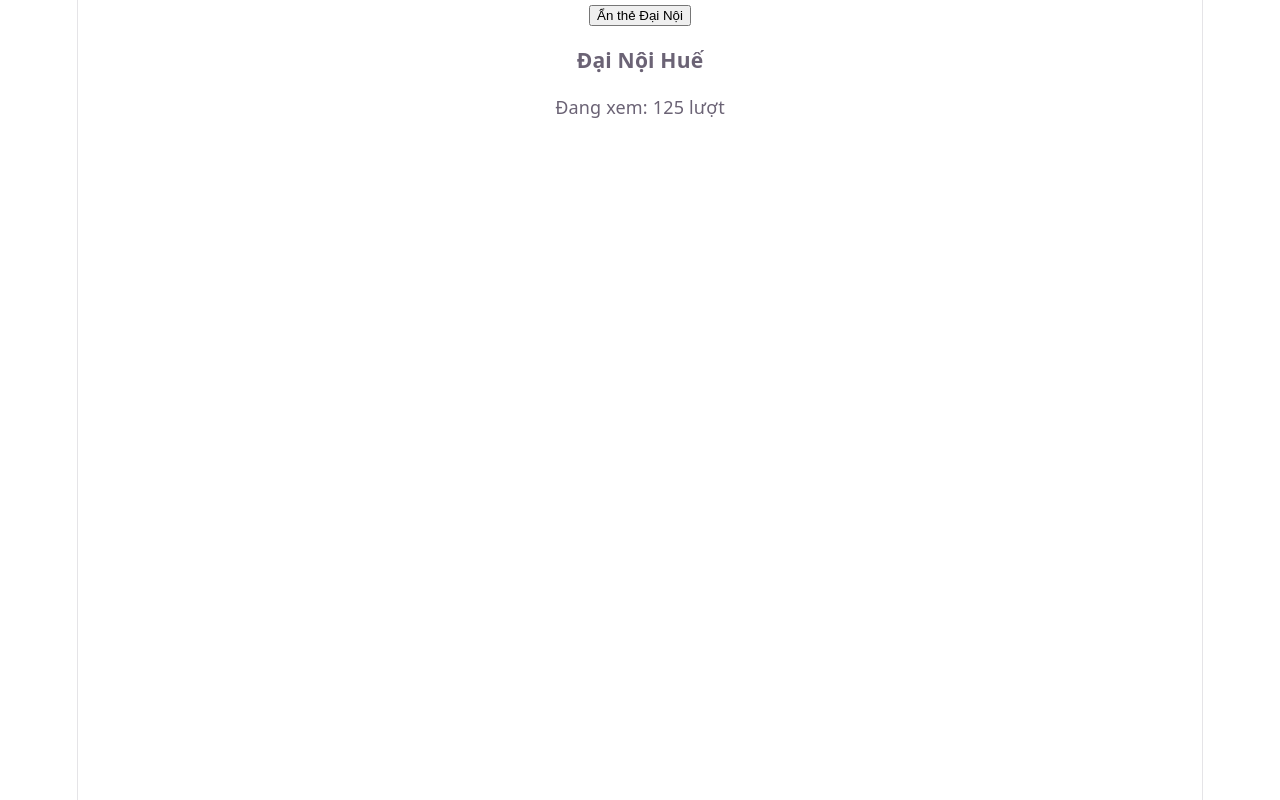
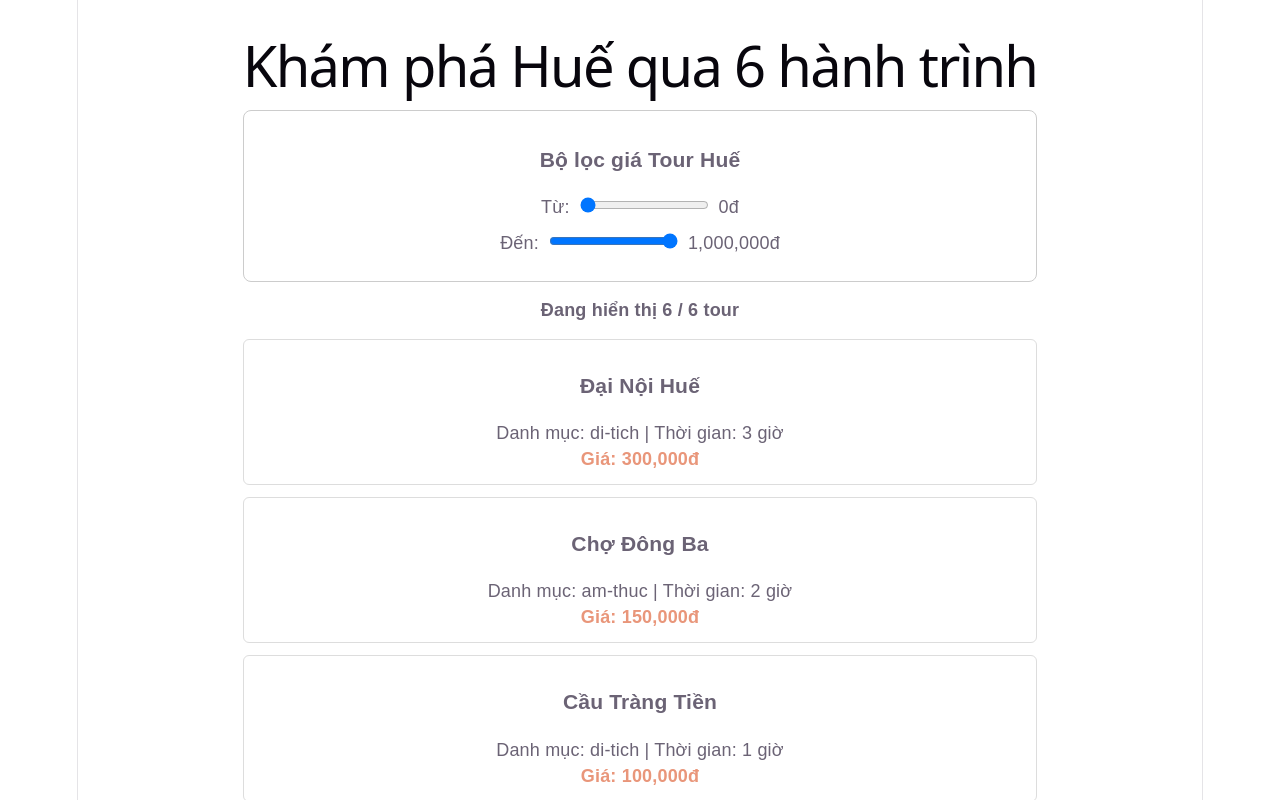
Before and after one commit to duyeenanh/-phu-xuan-react, a React (Vite) app: page / in a window 1280 px wide. Shown: the top 800 px of the page. Built offline with nearby package versions, Linux system fonts and the light colour scheme.

Commit message:
buoi10-lab1: nang state gia len App.tsx (single source of truth)

```diff
--- a/src/App.tsx
+++ b/src/App.tsx
@@ -1,16 +1,44 @@
 import { useState } from 'react';
-import LuotXemDaiNoi from './features/landmarks/LuotXemDaiNoi';
+import { tours } from './data/tours';
+import { PriceFilter } from './features/tours/PriceFilter';
 
-function App() {
-  const [hienThi, setHienThi] = useState(true);
+export function App() {
+  // Nâng state lên cha chung (App.tsx) — Single Source of Truth
+  const [minPrice, setMinPrice] = useState(0);
+  const [maxPrice, setMaxPrice] = useState(1000000);
+
+  // Lọc danh sách tour theo khoảng giá từ state
+  const filteredTours = tours.filter(
+    (t) => t.price >= minPrice && t.price <= maxPrice
+  );
 
   return (
-    <div>
-      <button onClick={() => setHienThi(!hienThi)}>
-        {hienThi ? 'Ẩn thẻ Đại Nội' : 'Hiện thẻ Đại Nội'}
-      </button>
-      {hienThi && <LuotXemDaiNoi />}
-    </div>
+    <main style={{ padding: '20px', maxWidth: '800px', margin: '0 auto', fontFamily: 'Arial, sans-serif' }}>
+      <h1>Khám phá Huế qua 6 hành trình</h1>
+
+      {/* Component lọc giá nhận giá trị và các hàm callback thay đổi state */}
+      <PriceFilter
+        minPrice={minPrice}
+        maxPrice={maxPrice}
+        onMinChange={setMinPrice}
+        onMaxChange={setMaxPrice}
+      />
+
+      <p style={{ fontWeight: 'bold' }}>
+        Đang hiển thị {filteredTours.length} / {tours.length} tour
+      </p>
+
+      {/* Hiển thị danh sách tour đã lọc trực tiếp hoặc qua TourGrid nếu bạn đã có */}
+      <div style={{ display: 'grid', gap: '12px', marginTop: '15px' }}>
+        {filteredTours.map((tour) => (
+          <div key={tour.id} style={{ border: '1px solid #ddd', padding: '12px', borderRadius: '6px' }}>
+            <h3>{tour.name}</h3>
+            <p>Danh mục: {tour.category} | Thời gian: {tour.duration} giờ</p>
+            <p style={{ color: 'darksalmon', fontWeight: 'bold' }}>Giá: {tour.price.toLocaleString()}đ</p>
+          </div>
+        ))}
+      </div>
+    </main>
   );
 }
 
--- /dev/null
+++ b/src/features/tours/PriceFilter.tsx
@@ -0,0 +1,40 @@
+type PriceFilterProps = {
+  minPrice: number;
+  maxPrice: number;
+  onMinChange: (value: number) => void;
+  onMaxChange: (value: number) => void;
+};
+
+export function PriceFilter({ minPrice, maxPrice, onMinChange, onMaxChange }: PriceFilterProps) {
+  return (
+    <div className="price-filter" style={{ padding: '15px', border: '1px solid #ccc', margin: '15px 0', borderRadius: '8px' }}>
+      <h3>Bộ lọc giá Tour Huế</h3>
+      <label style={{ display: 'block', margin: '10px 0' }}>
+        Từ:
+        <input
+          type="range"
+          min={0}
+          max={1000000}
+          step={50000}
+          value={minPrice}
+          onChange={(e) => onMinChange(Number(e.target.value))}
+          style={{ margin: '0 10px' }}
+        />
+        <span>{minPrice.toLocaleString()}đ</span>
+      </label>
+      <label style={{ display: 'block', margin: '10px 0' }}>
+        Đến:
+        <input
+          type="range"
+          min={0}
+          max={1000000}
+          step={50000}
+          value={maxPrice}
+          onChange={(e) => onMaxChange(Number(e.target.value))}
+          style={{ margin: '0 10px' }}
+        />
+        <span>{maxPrice.toLocaleString()}đ</span>
+      </label>
+    </div>
+  );
+}
```
